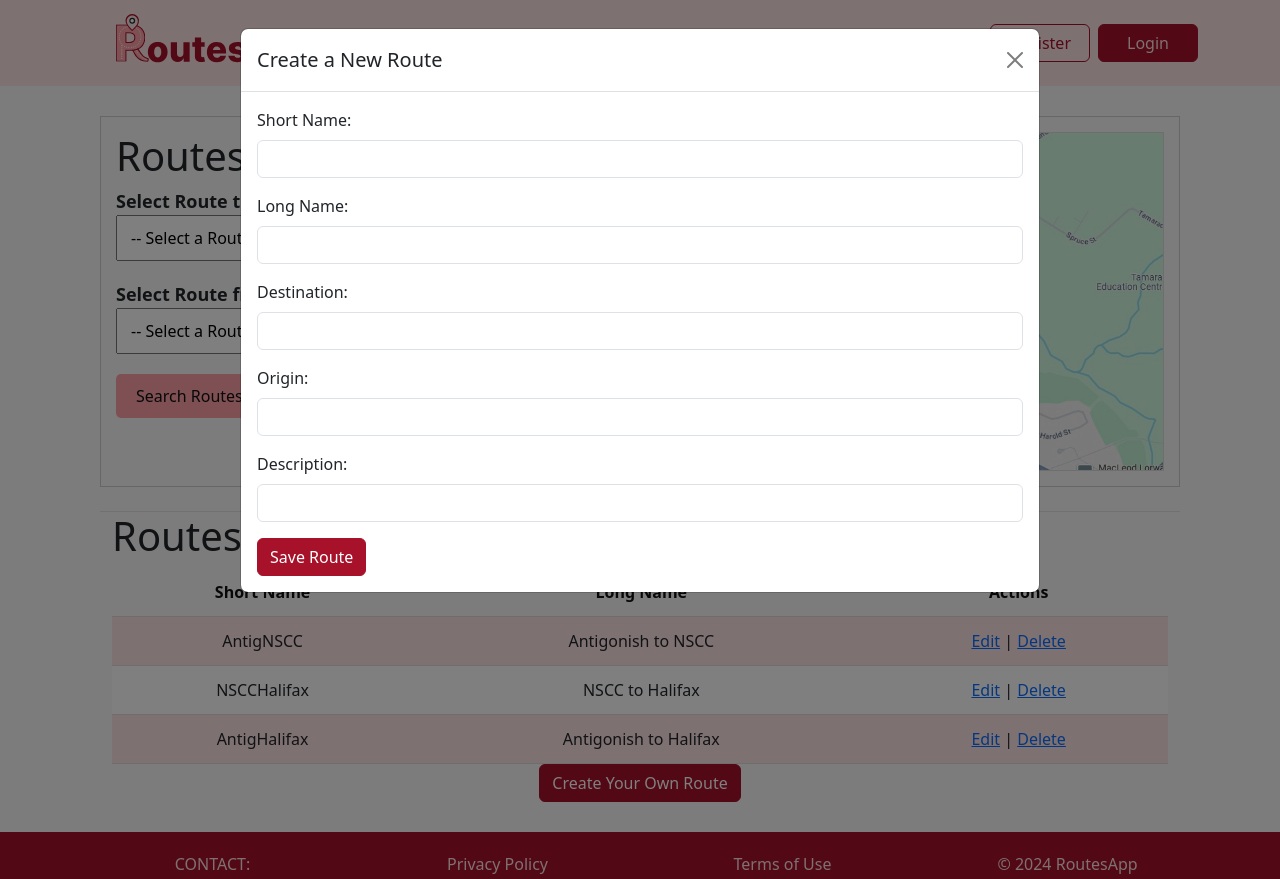
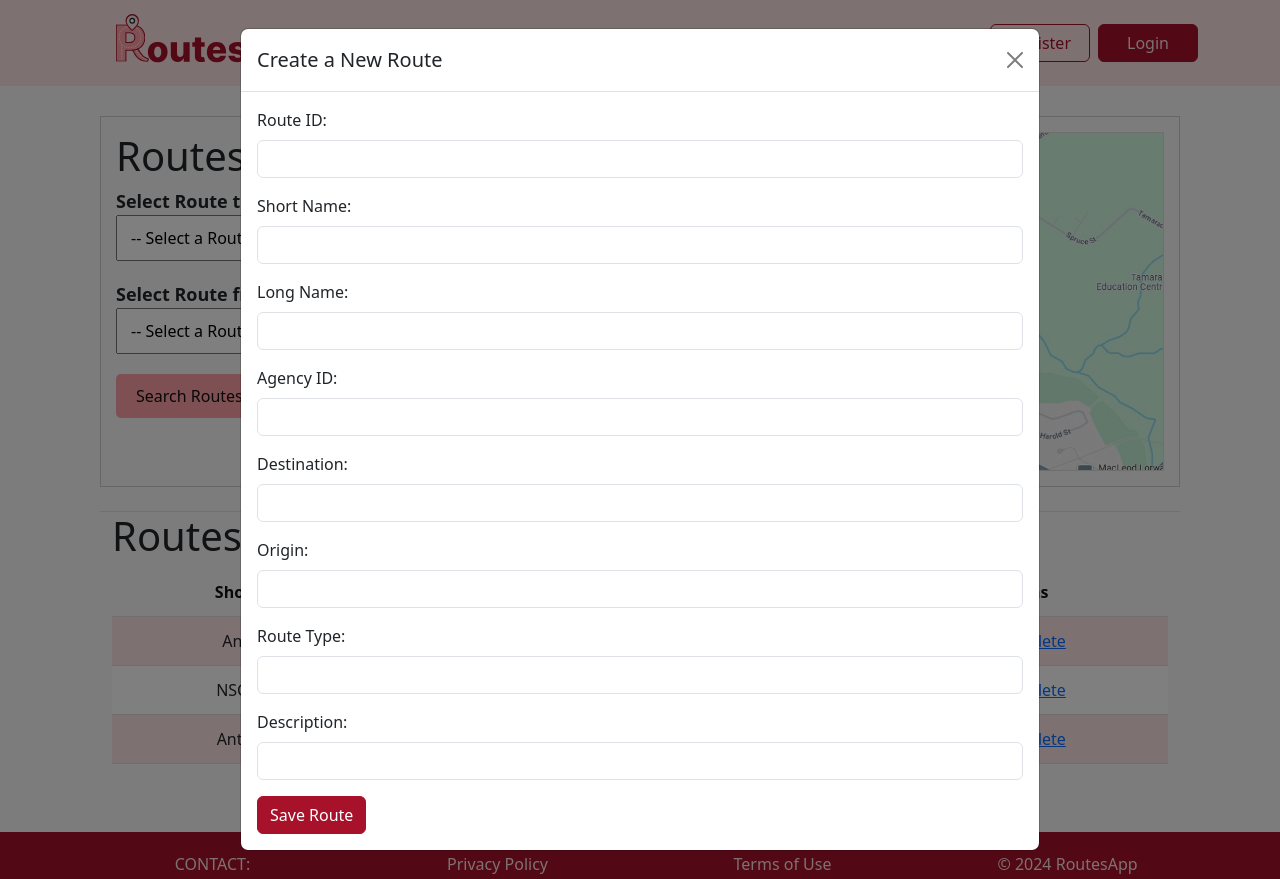
Before and after one commit to m2bass/routeproject, a Django app: page /routes/ in a window 1280 px wide, after a click on "Create Your Own Route". Run offline with Django 5.2, Linux system fonts and the light colour scheme; data comes from the database, SQL or seed files in the repository.

Commit message:
ids added back to form

```diff
--- a/route/templates/route/route_list.html
+++ b/route/templates/route/route_list.html
@@ -107,6 +107,10 @@
                                 {% csrf_token %}
 
                                 <!-- Form Fields -->
+                                <div class="mb-3">
+                                    <label for="route_id" class="form-label">Route ID:</label>
+                                    <input type="text" class="form-control" id="route_id" name="route_id" required>
+                                </div>
 
                                 <div class="mb-3">
                                     <label for="route_short_name" class="form-label">Short Name:</label>
@@ -119,6 +123,11 @@
                                 </div>
 
                                 <div class="mb-3">
+                                    <label for="agency_id" class="form-label">Agency ID:</label>
+                                    <input type="text" class="form-control" id="agency_id" name="agency_id" required>
+                                </div>
+
+                                <div class="mb-3">
                                     <label for="destination" class="form-label">Destination:</label>
                                     <input type="text" class="form-control" id="destination" name="destination" required>
                                 </div>
@@ -126,6 +135,11 @@
                                 <div class="mb-3">
                                     <label for="origin" class="form-label">Origin:</label>
                                     <input type="text" class="form-control" id="origin" name="origin" required>
+                                </div>
+
+                                <div class="mb-3">
+                                    <label for="route_type" class="form-label">Route Type:</label>
+                                    <input type="text" class="form-control" id="route_type" name="route_type" required>
                                 </div>
 
                                 <div class="mb-3">
```
